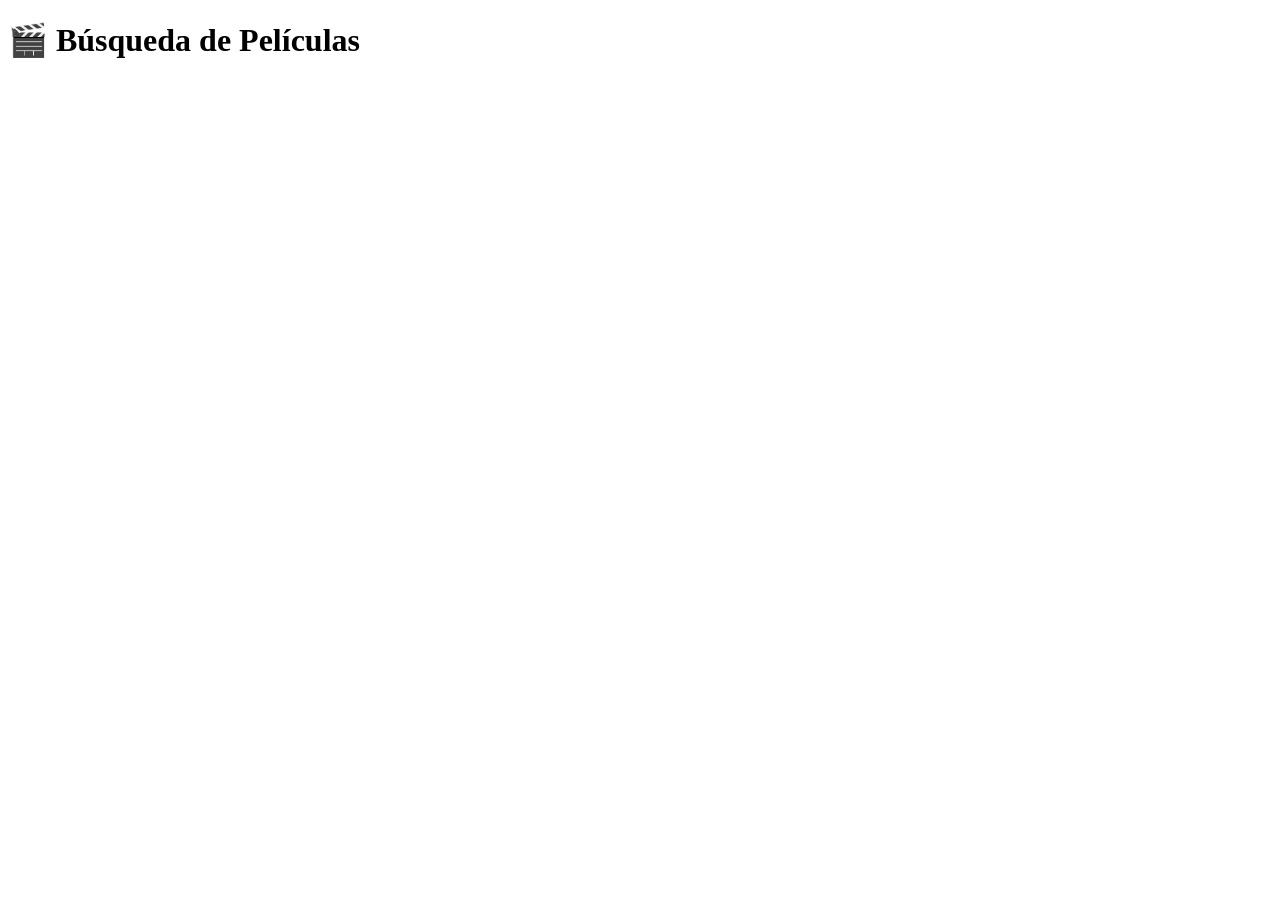
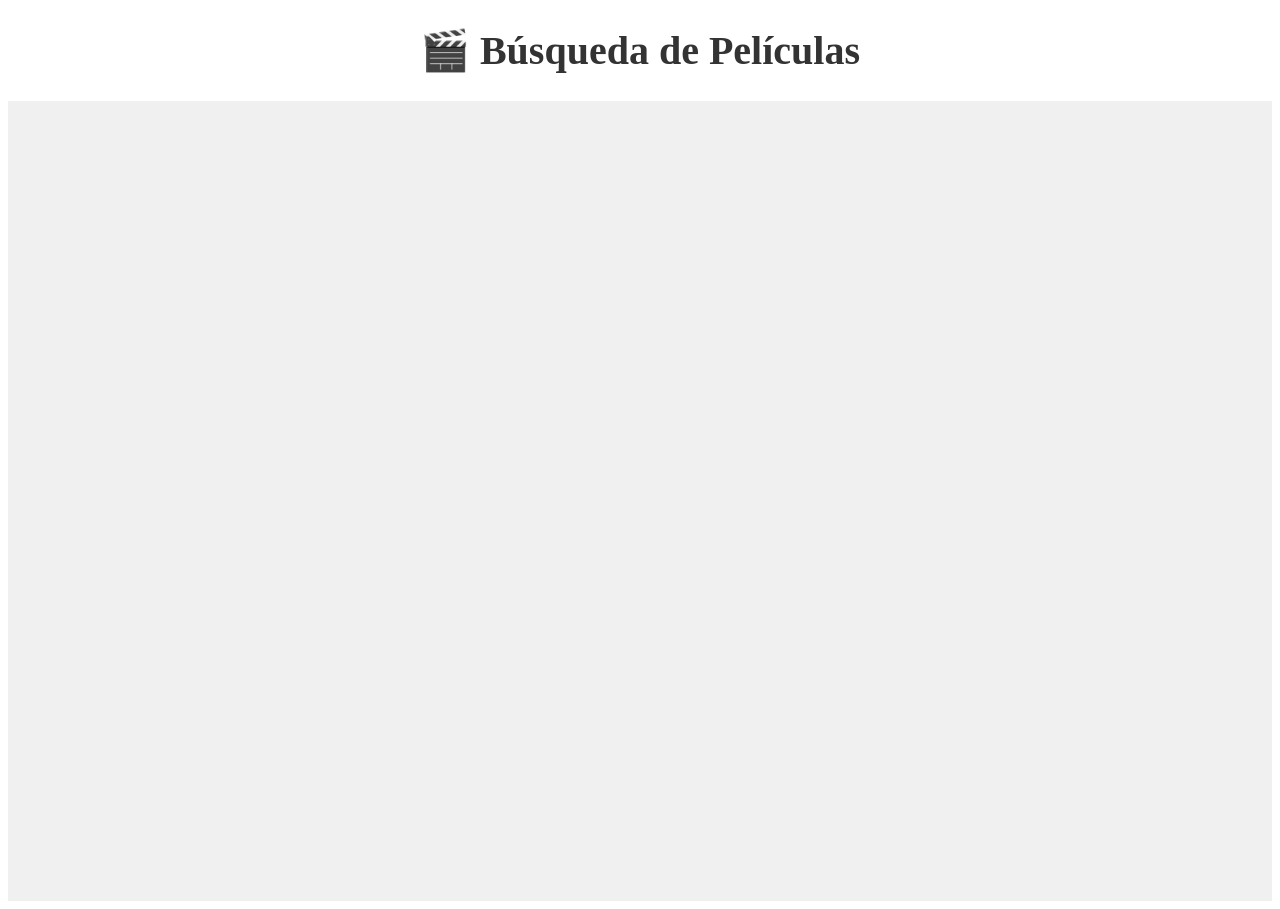
Before and after one commit to FranBlanco2003/MoviesFront, an Angular app: page / in a window 1280 px wide. Before the commit the page ends 800 px from the top, so only its background shows below. Built offline with nearby package versions, Linux system fonts and the light colour scheme.

Commit message:
feat(main): creado html y css base

```diff
--- a/src/app/app.css
+++ b/src/app/app.css
@@ -0,0 +1,18 @@
+.container{
+  align-items: center;
+  justify-content: center;
+  height: 100vh;
+  background-color: #f0f0f0;
+}
+
+h1 {
+  font-size: 2.5rem;
+  color: #333;
+  text-align: center;
+}
+
+.header{
+  font-size: 2rem;
+  color: #333;
+  margin-bottom: 20px;
+}
--- a/src/app/app.html
+++ b/src/app/app.html
@@ -1,7 +1,7 @@
-<header>
+<header class="header">
   <h1>🎬 Búsqueda de Películas</h1>
 </header>
 
-<main>
+<main class="container">
   <router-outlet></router-outlet>
 </main>
```
